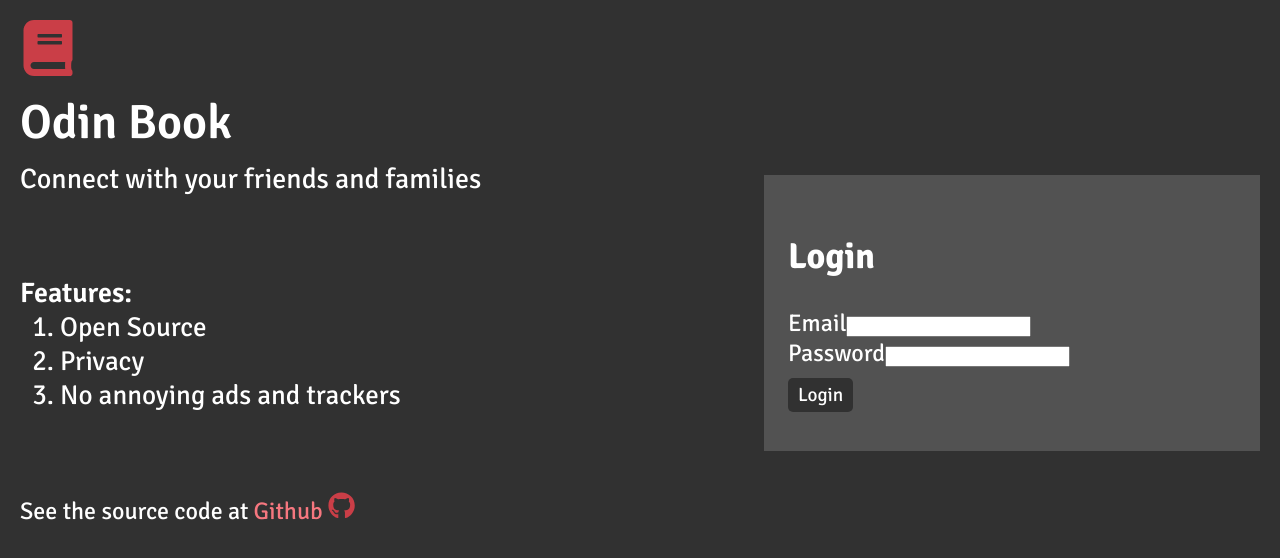
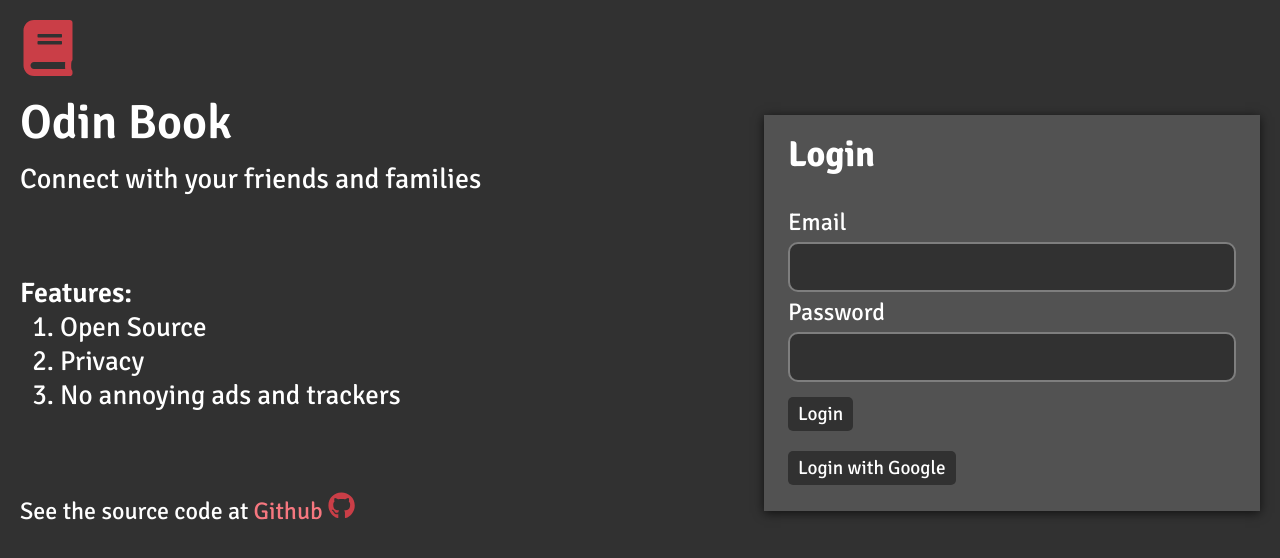
Before and after one commit to aayushmau5/odin-book, a React (Create React App) app in the folder client/: page / in a window 1280 px wide. Shown: the top 558 px of the page. Built offline with nearby package versions, Linux system fonts and the light colour scheme.

Commit message:
Add formik forms

```diff
--- a/client/package.json
+++ b/client/package.json
@@ -11,6 +11,7 @@
     "@types/node": "^12.0.0",
     "@types/react": "^17.0.0",
     "@types/react-dom": "^17.0.0",
+    "formik": "^2.2.8",
     "graphql": "^15.5.0",
     "node-sass": "^5.0.0",
     "react": "^17.0.2",
@@ -19,7 +20,8 @@
     "react-icons": "^4.2.0",
     "react-scripts": "4.0.3",
     "styled-components": "^5.3.0",
-    "typescript": "^4.1.2"
+    "typescript": "^4.1.2",
+    "yup": "^0.32.9"
   },
   "scripts": {
     "start": "react-scripts start",
--- /dev/null
+++ b/client/src/Components/AuthForm.tsx
@@ -0,0 +1,68 @@
+import { ErrorMessage, Field, Form, Formik } from "formik";
+
+import { AuthSchema } from "../utils/authInputValidation";
+import { Button, ErrorDiv } from "./StyledComponents";
+import styles from "../styles/AuthForm.module.scss";
+
+interface InputValues {
+  email?: string;
+  password?: string;
+}
+
+interface Props {
+  isLogin: boolean;
+}
+
+function submitHandler(
+  values: InputValues,
+  { setSubmitting }: { setSubmitting: Function }
+) {
+  setTimeout(() => {
+    alert(JSON.stringify(values, null, 2));
+    setSubmitting(false);
+  }, 400);
+}
+
+export function AuthForm({ isLogin }: Props) {
+  return (
+    <Formik
+      initialValues={{ email: "", password: "" }}
+      validationSchema={AuthSchema}
+      onSubmit={submitHandler}
+    >
+      {({ isSubmitting }) => (
+        <Form className={styles.form}>
+          <div className={styles.form__group}>
+            <label htmlFor="email" className={styles.form__group__label}>
+              Email
+            </label>
+            <Field
+              type="email"
+              name="email"
+              id="email"
+              className={styles.form__group__input}
+            />
+            <ErrorMessage name="email" component={ErrorDiv} />
+          </div>
+
+          <div className={styles.from__group}>
+            <label htmlFor="password" className={styles.form__group__label}>
+              Password
+            </label>
+            <Field
+              type="password"
+              name="password"
+              id="password"
+              className={styles.form__group__input}
+            />
+            <ErrorMessage name="password" component={ErrorDiv} />
+          </div>
+
+          <Button type="submit" disabled={isSubmitting}>
+            {isLogin ? "Login" : "Signup"}
+          </Button>
+        </Form>
+      )}
+    </Formik>
+  );
+}
--- a/client/src/Components/Login-Form.tsx
+++ b/client/src/Components/Login-Form.tsx
@@ -1,25 +1,13 @@
 import styles from "../styles/LoginForm.module.scss";
-import { Button } from "./Button";
+import { AuthForm } from "./AuthForm";
+import { Button } from "./StyledComponents";
 
 export default function LoginForm() {
   return (
     <div className={styles.form}>
-      <h2>Login</h2>
-      <form
-        onSubmit={(e) => {
-          e.preventDefault();
-        }}
-      >
-        <div>
-          <label>Email</label>
-          <input />
-        </div>
-        <div>
-          <label>Password</label>
-          <input type="password" />
-        </div>
-        <Button>Login</Button>
-      </form>
+      <h2 className={styles.form__header}>Login</h2>
+      <AuthForm isLogin={true} />
+      <Button>Login with Google</Button>
     </div>
   );
 }
--- a/client/src/Components/Button.tsx
+++ b/client/src/Components/StyledComponents.tsx
@@ -1,7 +1,7 @@
 import styled from "styled-components";
 
 export const Button = styled.button`
-  background: var(--background);
+  background: var(--dark-gray);
   border-radius: 5px;
   border: none;
   cursor: pointer;
@@ -18,3 +18,8 @@ export const Button = styled.button`
     background: var(--red);
   }
 `;
+
+export const ErrorDiv = styled.div`
+  color: var(--light-red);
+  font-size: 1rem;
+`;
--- /dev/null
+++ b/client/src/styles/AuthForm.module.scss
@@ -0,0 +1,20 @@
+.form {
+  &__group {
+    &__label {
+      display: block;
+    }
+    &__input {
+      font-family: inherit;
+      margin: 5px 0;
+      padding: 10px;
+      width: 100%;
+      box-sizing: border-box;
+      border: 2px solid var(--border-gray);
+      outline: none;
+      background-color: var(--dark-gray);
+      color: var(--font);
+      border-radius: 10px;
+      font-size: 1.3rem;
+    }
+  }
+}
--- a/client/src/styles/LoginForm.module.scss
+++ b/client/src/styles/LoginForm.module.scss
@@ -1,5 +1,16 @@
 .form {
   background-color: var(--gray);
-  width: 100%;
-  padding: 1.2em 1em;
+  padding: 0.7em 1em;
+  box-shadow: 0 2px 10px 0 rgba(1, 1, 1, 67%);
+  width: 80%;
+
+  &__header {
+    margin-top: 0;
+  }
 }
+
+@media (min-width: 900px) {
+  .form {
+    width: 100%;
+  }
+}
--- a/client/src/styles/index.scss
+++ b/client/src/styles/index.scss
@@ -1,17 +1,18 @@
 :root {
-  --background: #313131;
   --red: #ca3e47;
   --light-red: #f6777f;
+  --dark-gray: #313131;
   --gray: #525252;
   --mid-gray: #8d8d8d;
   --light-gray: #b5b5b5;
+  --border-gray: rgb(126, 126, 126);
   --font: #fff;
 }
 
 @import url("https://fonts.googleapis.com/css2?family=Signika:wght@300;400;500;600;700&display=swap");
 
 body {
-  background-color: var(--background);
+  background-color: var(--dark-gray);
   margin: 0;
   font-family: "Signika", sans-serif;
   -webkit-font-smoothing: antialiased;
--- /dev/null
+++ b/client/src/utils/authInputValidation.ts
@@ -0,0 +1,12 @@
+import * as yup from "yup";
+
+export let AuthSchema = yup.object().shape({
+  email: yup
+    .string()
+    .email("Invalid email address")
+    .required("Email is required"),
+  password: yup
+    .string()
+    .required("Password is required")
+    .min(6, "Password must be atleast 6 characters long"),
+});
```
Also changed, not shown: 1 other file (tests, documents, lock files or other folders).
